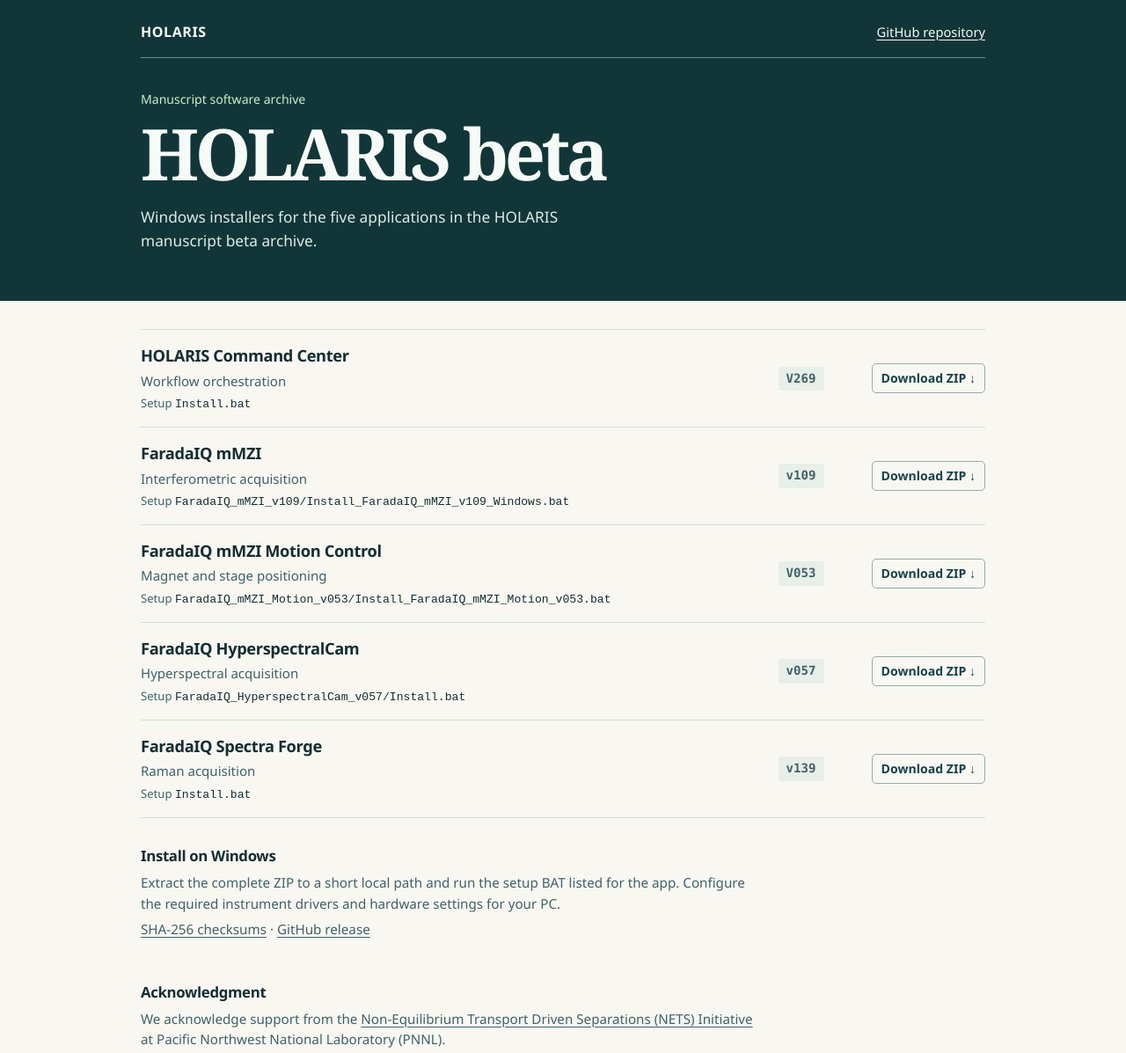
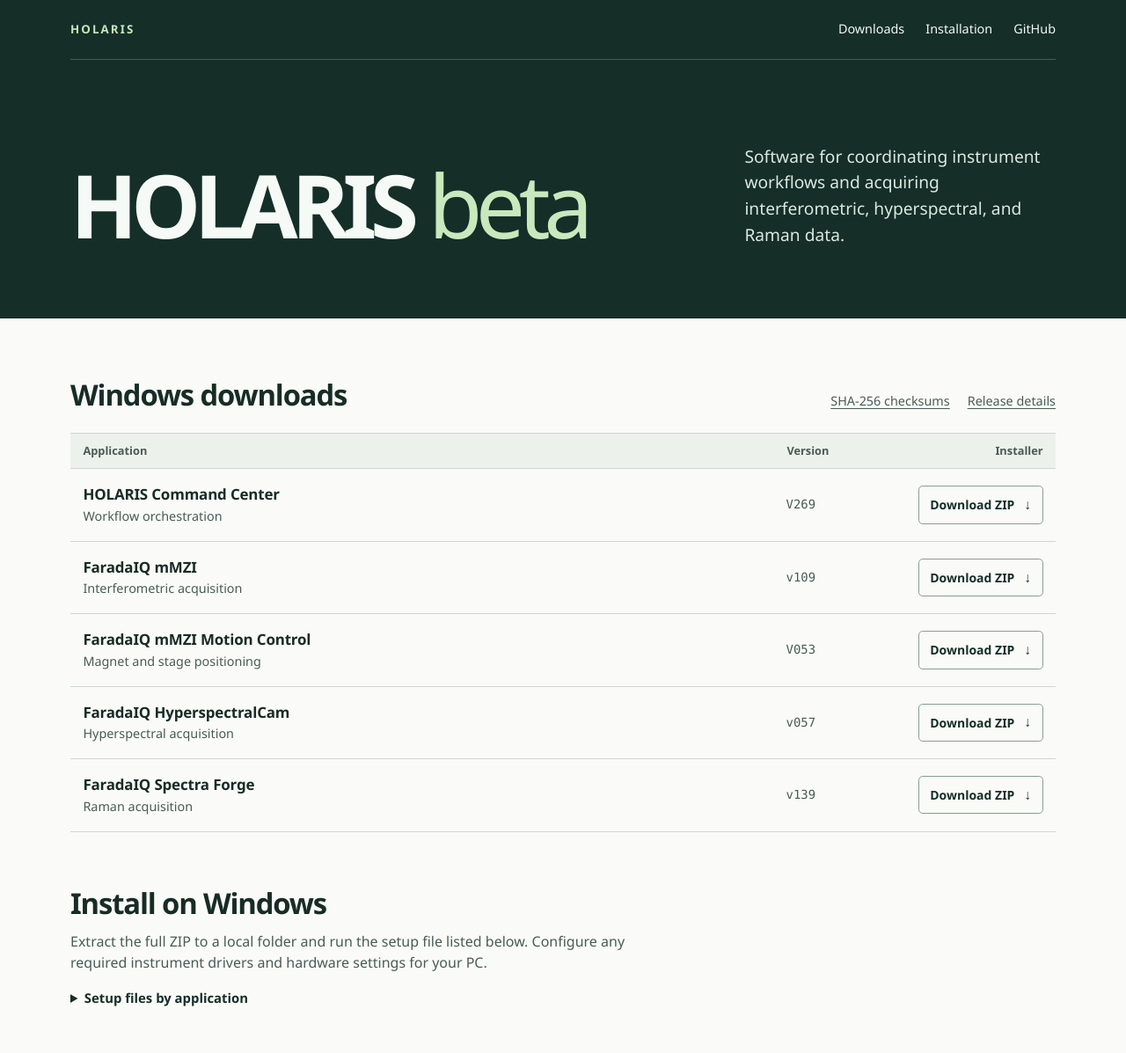
Before and after one commit to venky-pnnl/HOLARIS_beta, a plain HTML site: page docs/index.html in a window 1280 px wide. Shown: the top 1197 px of the page at 88% size. Drawn offline with Linux system fonts and the light colour scheme.

Commit message:
Redesign the HOLARIS beta downloads page

```diff
--- a/docs/index.html
+++ b/docs/index.html
@@ -3,83 +3,224 @@
 <head>
   <meta charset="utf-8">
   <meta name="viewport" content="width=device-width, initial-scale=1">
-<meta name="description" content="The five HOLARIS beta application installers for Windows.">
-<title>HOLARIS beta | Manuscript software archive</title>
+  <meta name="description" content="Windows downloads for HOLARIS beta and the FaradaIQ instrument applications.">
+  <meta name="theme-color" content="#152e28">
+  <title>HOLARIS beta | Windows downloads</title>
   <style>
     :root {
       color-scheme: light;
-    --paper:#f8f7f2;
-    --ink:#142d31;
-    --muted:#406167;
-    --line:#d5ded8;
-    --pine:#123638;
-    --mint:#c9eecc;
+      --paper: #fafbf8;
+      --surface: #edf1eb;
+      --ink: #182c26;
+      --muted: #485c55;
+      --border: #cdd8d0;
+      --green: #152e28;
+      --mint: #c9e8bd;
+      --focus: #2b715b;
+      --text: "Segoe UI Variable", "Segoe UI", system-ui, sans-serif;
+      --mono: "IBM Plex Mono", Consolas, monospace;
     }
-  * { box-sizing:border-box; }
-  body { margin:0; background:var(--paper); color:var(--ink); font:16px/1.55 "Instrument Sans", "Segoe UI", system-ui, sans-serif; }
-  .wrap { width:min(960px, calc(100% - 56px)); margin-inline:auto; }
-  a { color:inherit; text-underline-offset:.22em; }
-  a:focus-visible { outline:3px solid #cb743a; outline-offset:4px; }
-  header { background:var(--pine); color:#f6fbf7; padding:24px 0 55px; }
-  nav { display:flex; justify-content:space-between; align-items:center; gap:20px; border-bottom:1px solid #67918b; padding-bottom:16px; }
-  nav a { font-size:.92rem; }
-  .project { font-weight:720; letter-spacing:.035em; }
-  .label { color:var(--mint); margin:36px 0 7px; font-size:.88rem; }
-  h1 { font:700 clamp(2.7rem, 8vw, 5.05rem)/1.08 Georgia, "Instrument Serif", serif; letter-spacing:-.055em; margin:0; }
-  .lead { max-width:570px; color:#dcebe5; font-size:1.08rem; margin:16px 0 0; }
-  main { margin:32px auto 0; }
-  .apps { margin:0; padding:0; list-style:none; border-top:1px solid var(--line); }
-  .app { display:grid; grid-template-columns:minmax(0, 1fr) 90px minmax(115px, max-content); align-items:center; gap:16px; padding:15px 0; border-bottom:1px solid var(--line); }
-  h2 { font-weight:700; letter-spacing:-.02em; font-size:1.14rem; margin:0; }
-  .app p { color:var(--muted); font-size:.94rem; margin:3px 0 0; }
-  .app .installer { font-size:.82rem; overflow-wrap:anywhere; }
-  .version { justify-self:start; color:var(--muted); font:600 .88rem/1.4 "IBM Plex Mono", Consolas, monospace; background:#e8eee8; padding:4px 9px; border-radius:4px; }
-  .links { display:flex; flex-wrap:wrap; justify-content:flex-end; gap:7px; }
-  .download { display:inline-block; text-decoration:none; color:#164247; border:1px solid #93aca6; border-radius:5px; padding:5px 10px; font-size:.88rem; font-weight:700; white-space:nowrap; }
-  .download:hover { background:#e0eee5; }
-  .instructions { margin:30px 0 46px; font-size:.95rem; }
-  .instructions p { max-width:700px; margin:6px 0; color:var(--muted); }
-  .instructions h2 { font-size:1.05rem; }
-  code { color:var(--ink); }
-  @media (max-width:580px) {
-    .wrap { width:calc(100% - 32px); }
-    header { padding-bottom:34px; }
-    .label { margin-top:28px; }
-    .app { grid-template-columns:minmax(0, 1fr) auto; gap:8px; padding:12px 0; }
-    .version { justify-self:end; }
-    .links { grid-column:1 / -1; justify-content:flex-start; }
+
+    *, *::before, *::after { box-sizing: border-box; }
+    body { margin: 0; background: var(--paper); color: var(--ink); font: 1rem/1.55 var(--text); }
+    h1, h2, h3, p { margin: 0; }
+    a { color: inherit; text-underline-offset: .22em; }
+    a:hover { text-decoration-thickness: .13em; }
+    a:focus-visible, summary:focus-visible { outline: 2px solid var(--focus); outline-offset: 4px; border-radius: 2px; }
+    code, .version { font-family: var(--mono); font-size: .87em; }
+    .wrap { width: min(70rem, calc(100% - 5rem)); margin-inline: auto; }
+
+    .masthead { background: var(--green); color: #f5faf6; }
+    .masthead a:focus-visible { outline-color: var(--mint); }
+    .topbar {
+      display: flex; align-items: center; justify-content: space-between; gap: 1.25rem;
+      min-height: 4.25rem; border-bottom: 1px solid #476159;
+    }
+    .wordmark { color: var(--mint); font-size: .83rem; font-weight: 700; letter-spacing: .16em; }
+    .nav { display: flex; flex-wrap: wrap; gap: .35rem 1.5rem; font-size: .9rem; }
+    .nav a { text-decoration: none; padding-block: .45rem; }
+    .nav a:hover { text-decoration: underline; }
+
+    .hero {
+      display: grid; grid-template-columns: minmax(0, 1.35fr) minmax(0, .65fr);
+      align-items: end; gap: 2rem; padding-block: clamp(3.25rem, 7.4vw, 6.5rem) clamp(3.25rem, 6.3vw, 5.25rem);
+    }
+    .hero h1 { font-size: clamp(3rem, 7.8vw, 6.85rem); font-weight: 720; letter-spacing: -.075em; line-height: .99; }
+    .hero h1 span { color: var(--mint); font-weight: 520; }
+    .hero p { color: #dbe9e0; max-width: 32ch; font-size: clamp(1.01rem, 1.5vw, 1.2rem); line-height: 1.55; }
+
+    .downloads { padding-block: clamp(2.75rem, 5.2vw, 4.25rem) 0; }
+    .section-title {
+      display: flex; justify-content: space-between; align-items: baseline; flex-wrap: wrap;
+      gap: .6rem 1.5rem; margin-bottom: 1.5rem;
+    }
+    h2 { font-size: clamp(1.45rem, 3.15vw, 2.05rem); line-height: 1.2; letter-spacing: -.035em; }
+    .release-links { display: flex; flex-wrap: wrap; gap: .45rem 1.25rem; font-size: .9rem; color: var(--muted); }
+
+    .app-grid { --columns: minmax(0, 1fr) 8rem minmax(8.8rem, max-content); }
+    .table-heading, .app { display: grid; grid-template-columns: var(--columns); gap: 1.4rem; align-items: center; }
+    .table-heading {
+      background: var(--surface); border-block: 1px solid var(--border); padding: .6rem .9rem;
+      color: var(--muted); font-size: .8rem; font-weight: 650;
+    }
+    .table-heading span:last-child { justify-self: end; }
+    .apps { margin: 0; padding: 0; list-style: none; }
+    .app { padding: 1.12rem .9rem; border-bottom: 1px solid var(--border); }
+    .app h3 { font-size: 1.06rem; letter-spacing: -.01em; line-height: 1.25; font-weight: 670; }
+    .app p { margin-top: .27rem; color: var(--muted); font-size: .9rem; line-height: 1.4; }
+    .version { color: var(--muted); }
+    .download {
+      display: inline-flex; gap: .7rem; align-items: center; justify-content: space-between; justify-self: end;
+      min-height: 2.7rem; padding: .4rem .77rem; border: 1px solid #879e92; border-radius: .3rem;
+      color: var(--green); font-size: .875rem; font-weight: 640; white-space: nowrap; text-decoration: none;
+    }
+    .download:hover { background: var(--green); color: white; border-color: var(--green); }
+    .download span { font-size: 1.1em; }
+
+    .install { padding-block: clamp(2.5rem, 4.8vw, 4rem); }
+    .install > p { margin-top: .7rem; max-width: 70ch; color: var(--muted); }
+    details { margin-top: 1rem; }
+    summary { width: fit-content; min-height: 2.25rem; cursor: pointer; color: var(--green); font-size: .93rem; font-weight: 650; }
+    summary:hover { text-decoration: underline; text-underline-offset: .22em; }
+    .setup-list { list-style: none; padding: 0; margin: .2rem 0 0; max-width: 62rem; }
+    .setup-list li {
+      display: grid; grid-template-columns: minmax(12rem, .55fr) minmax(0, 1fr); gap: .45rem 1rem;
+      padding: .65rem 0; border-top: 1px solid var(--border); line-height: 1.4; font-size: .91rem;
+    }
+    .setup-list code { overflow-wrap: anywhere; align-self: center; }
+
+    footer { background: var(--surface); border-top: 1px solid var(--border); padding-block: 2.15rem 2.5rem; }
+    footer h2 { font-size: 1.15rem; letter-spacing: -.02em; }
+    footer p { max-width: 76ch; color: var(--muted); margin-top: .45rem; font-size: .93rem; }
+    footer a { color: var(--green); }
+
+    @media (max-width: 48rem) {
+      .wrap { width: calc(100% - 2.5rem); }
+      .hero { grid-template-columns: minmax(0, 1fr); gap: 1rem; }
+      .hero p { max-width: 45ch; }
+      .app-grid { --columns: minmax(0, 1fr) 4.5rem minmax(7.25rem, max-content); }
+      .table-heading, .app { gap: .8rem; }
+    }
+    @media (max-width: 34rem) {
+      .wrap { width: calc(100% - 2rem); }
+      .topbar { min-height: 3.65rem; gap: .6rem; }
+      .nav { gap: .15rem .8rem; font-size: .83rem; }
+      .hero { padding-block: 2.7rem 2.9rem; }
+      .section-title { margin-bottom: 1.15rem; }
+      .table-heading { display: none; }
+      .apps { border-top: 1px solid var(--border); }
+      .app { grid-template-columns: minmax(0, 1fr) auto; gap: .65rem .5rem; padding: .9rem 0; }
+      .version { grid-column: 2; grid-row: 1; align-self: start; }
+      .download { grid-column: 1 / -1; justify-self: start; }
+      .setup-list li { grid-template-columns: minmax(0, 1fr); }
     }
   </style>
 </head>
 <body>
-<header>
-  <div class="wrap">
-    <nav aria-label="Project links">
-      <span class="project">HOLARIS</span>
-      <a href="https://github.com/venky-pnnl/HOLARIS_beta">GitHub repository</a>
+  <header class="masthead">
+    <div class="wrap topbar">
+      <span class="wordmark">HOLARIS</span>
+      <nav class="nav" aria-label="Project">
+        <a href="#downloads">Downloads</a>
+        <a href="#install">Installation</a>
+        <a href="https://github.com/venky-pnnl/HOLARIS_beta">GitHub</a>
       </nav>
-    <p class="label">Manuscript software archive</p>
-    <h1>HOLARIS beta</h1>
-    <p class="lead">Windows installers for the five applications in the HOLARIS manuscript beta archive.</p>
+    </div>
+    <div class="wrap hero">
+      <h1>HOLARIS <span>beta</span></h1>
+      <p>Software for coordinating instrument workflows and acquiring interferometric, hyperspectral, and Raman data.</p>
     </div>
   </header>
+
   <main class="wrap">
-  <ul class="apps" aria-label="Windows installer downloads">
-    <li class="app"><div class="app-name"><h2>HOLARIS Command Center</h2><p>Workflow orchestration</p><p class="installer">Setup <code>Install.bat</code></p></div><span class="version">V269</span><div class="links"><a class="download" href="https://github.com/venky-pnnl/HOLARIS_beta/releases/download/manuscript-beta/HOLARIS_Command_Center_V269_Windows.zip">Download ZIP<span aria-hidden="true"> ↓</span></a></div></li>
-<li class="app"><div class="app-name"><h2>FaradaIQ mMZI</h2><p>Interferometric acquisition</p><p class="installer">Setup <code>FaradaIQ_mMZI_v109/Install_FaradaIQ_mMZI_v109_Windows.bat</code></p></div><span class="version">v109</span><div class="links"><a class="download" href="https://github.com/venky-pnnl/HOLARIS_beta/releases/download/manuscript-beta/FaradaIQ_mMZI_V109_Windows.zip">Download ZIP<span aria-hidden="true"> ↓</span></a></div></li>
-<li class="app"><div class="app-name"><h2>FaradaIQ mMZI Motion Control</h2><p>Magnet and stage positioning</p><p class="installer">Setup <code>FaradaIQ_mMZI_Motion_v053/Install_FaradaIQ_mMZI_Motion_v053.bat</code></p></div><span class="version">V053</span><div class="links"><a class="download" href="https://github.com/venky-pnnl/HOLARIS_beta/releases/download/manuscript-beta/FaradaIQ_mMZI_Motion_Control_V053_Windows.zip">Download ZIP<span aria-hidden="true"> ↓</span></a></div></li>
-<li class="app"><div class="app-name"><h2>FaradaIQ HyperspectralCam</h2><p>Hyperspectral acquisition</p><p class="installer">Setup <code>FaradaIQ_HyperspectralCam_v057/Install.bat</code></p></div><span class="version">v057</span><div class="links"><a class="download" href="https://github.com/venky-pnnl/HOLARIS_beta/releases/download/manuscript-beta/FaradaIQ_HyperspectralCam_V057_Windows.zip">Download ZIP<span aria-hidden="true"> ↓</span></a></div></li>
-<li class="app"><div class="app-name"><h2>FaradaIQ Spectra Forge</h2><p>Raman acquisition</p><p class="installer">Setup <code>Install.bat</code></p></div><span class="version">v139</span><div class="links"><a class="download" href="https://github.com/venky-pnnl/HOLARIS_beta/releases/download/manuscript-beta/FaradaIQ_Spectra_Forge_V139_Windows.zip">Download ZIP<span aria-hidden="true"> ↓</span></a></div></li>
+    <section class="downloads" id="downloads" aria-labelledby="downloads-heading">
+      <div class="section-title">
+        <h2 id="downloads-heading">Windows downloads</h2>
+        <div class="release-links">
+          <a href="https://github.com/venky-pnnl/HOLARIS_beta/releases/download/manuscript-beta/SHA256SUMS.txt">SHA-256 checksums</a>
+          <a href="https://github.com/venky-pnnl/HOLARIS_beta/releases/tag/manuscript-beta">Release details</a>
+        </div>
+      </div>
+      <div class="app-grid">
+        <div class="table-heading" aria-hidden="true">
+          <span>Application</span><span>Version</span><span>Installer</span>
+        </div>
+        <ul class="apps" aria-label="Windows installers">
+        <li class="app">
+          <div>
+            <h3>HOLARIS Command Center</h3>
+            <p>Workflow orchestration</p>
+          </div>
+          <span class="version">V269</span>
+          <a class="download" href="https://github.com/venky-pnnl/HOLARIS_beta/releases/download/manuscript-beta/HOLARIS_Command_Center_V269_Windows.zip" aria-label="Download HOLARIS Command Center V269 for Windows">
+            Download ZIP <span aria-hidden="true">↓</span>
+          </a>
+        </li>
+        <li class="app">
+          <div>
+            <h3>FaradaIQ mMZI</h3>
+            <p>Interferometric acquisition</p>
+          </div>
+          <span class="version">v109</span>
+          <a class="download" href="https://github.com/venky-pnnl/HOLARIS_beta/releases/download/manuscript-beta/FaradaIQ_mMZI_V109_Windows.zip" aria-label="Download FaradaIQ mMZI v109 for Windows">
+            Download ZIP <span aria-hidden="true">↓</span>
+          </a>
+        </li>
+        <li class="app">
+          <div>
+            <h3>FaradaIQ mMZI Motion Control</h3>
+            <p>Magnet and stage positioning</p>
+          </div>
+          <span class="version">V053</span>
+          <a class="download" href="https://github.com/venky-pnnl/HOLARIS_beta/releases/download/manuscript-beta/FaradaIQ_mMZI_Motion_Control_V053_Windows.zip" aria-label="Download FaradaIQ mMZI Motion Control V053 for Windows">
+            Download ZIP <span aria-hidden="true">↓</span>
+          </a>
+        </li>
+        <li class="app">
+          <div>
+            <h3>FaradaIQ HyperspectralCam</h3>
+            <p>Hyperspectral acquisition</p>
+          </div>
+          <span class="version">v057</span>
+          <a class="download" href="https://github.com/venky-pnnl/HOLARIS_beta/releases/download/manuscript-beta/FaradaIQ_HyperspectralCam_V057_Windows.zip" aria-label="Download FaradaIQ HyperspectralCam v057 for Windows">
+            Download ZIP <span aria-hidden="true">↓</span>
+          </a>
+        </li>
+        <li class="app">
+          <div>
+            <h3>FaradaIQ Spectra Forge</h3>
+            <p>Raman acquisition</p>
+          </div>
+          <span class="version">v139</span>
+          <a class="download" href="https://github.com/venky-pnnl/HOLARIS_beta/releases/download/manuscript-beta/FaradaIQ_Spectra_Forge_V139_Windows.zip" aria-label="Download FaradaIQ Spectra Forge v139 for Windows">
+            Download ZIP <span aria-hidden="true">↓</span>
+          </a>
+        </li>
         </ul>
-  <section class="instructions" aria-labelledby="install-heading">
+      </div>
+    </section>
+
+    <section class="install" id="install" aria-labelledby="install-heading">
       <h2 id="install-heading">Install on Windows</h2>
-    <p>Extract the complete ZIP to a short local path and run the setup BAT listed for the app. Configure the required instrument drivers and hardware settings for your PC.</p>
-    <p><a href="https://github.com/venky-pnnl/HOLARIS_beta/releases/download/manuscript-beta/SHA256SUMS.txt">SHA-256 checksums</a> · <a href="https://github.com/venky-pnnl/HOLARIS_beta/releases/tag/manuscript-beta">GitHub release</a></p>
+      <p>Extract the full ZIP to a local folder and run the setup file listed below. Configure any required instrument drivers and hardware settings for your PC.</p>
+      <details>
+        <summary>Setup files by application</summary>
+        <ul class="setup-list">
+            <li><strong>HOLARIS Command Center</strong><code>Install.bat</code></li>
+            <li><strong>FaradaIQ mMZI</strong><code>FaradaIQ_mMZI_v109/Install_FaradaIQ_mMZI_v109_Windows.bat</code></li>
+            <li><strong>FaradaIQ mMZI Motion Control</strong><code>FaradaIQ_mMZI_Motion_v053/Install_FaradaIQ_mMZI_Motion_v053.bat</code></li>
+            <li><strong>FaradaIQ HyperspectralCam</strong><code>FaradaIQ_HyperspectralCam_v057/Install.bat</code></li>
+            <li><strong>FaradaIQ Spectra Forge</strong><code>Install.bat</code></li>
+        </ul>
+      </details>
     </section>
-  <section class="instructions" aria-labelledby="acknowledgments-heading">
+  </main>
+
+  <footer aria-labelledby="acknowledgments-heading">
+    <div class="wrap">
       <h2 id="acknowledgments-heading">Acknowledgment</h2>
       <p>We acknowledge support from the <a href="https://www.pnnl.gov/projects/nets">Non-Equilibrium Transport Driven Separations (NETS) Initiative</a> at Pacific Northwest National Laboratory (PNNL).</p>
-  </section>
-</main>
+    </div>
+  </footer>
 </body>
 </html>
```
Lines whose indentation alone changed are shown as unchanged.
